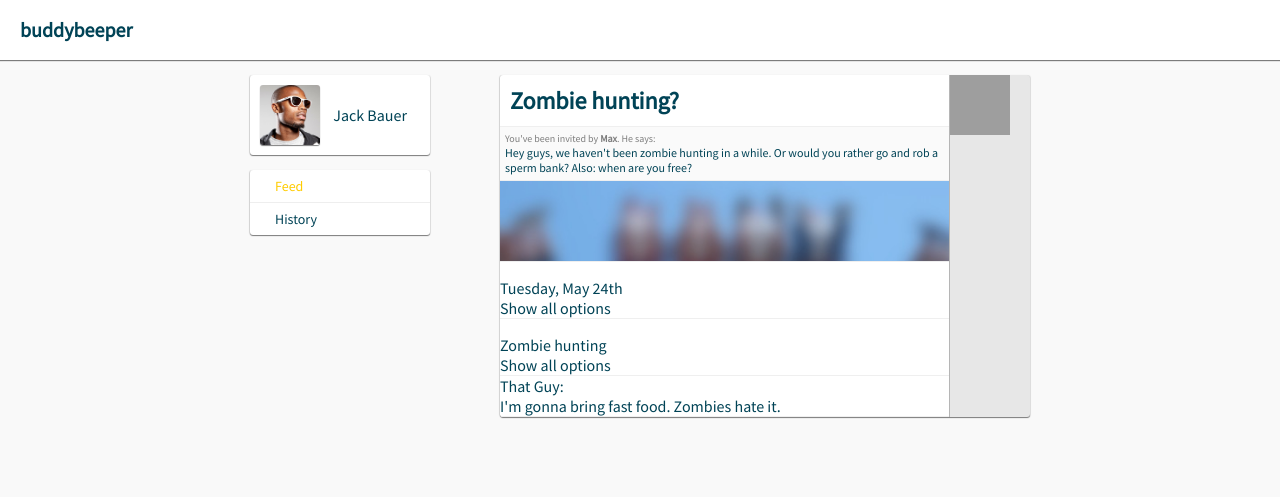
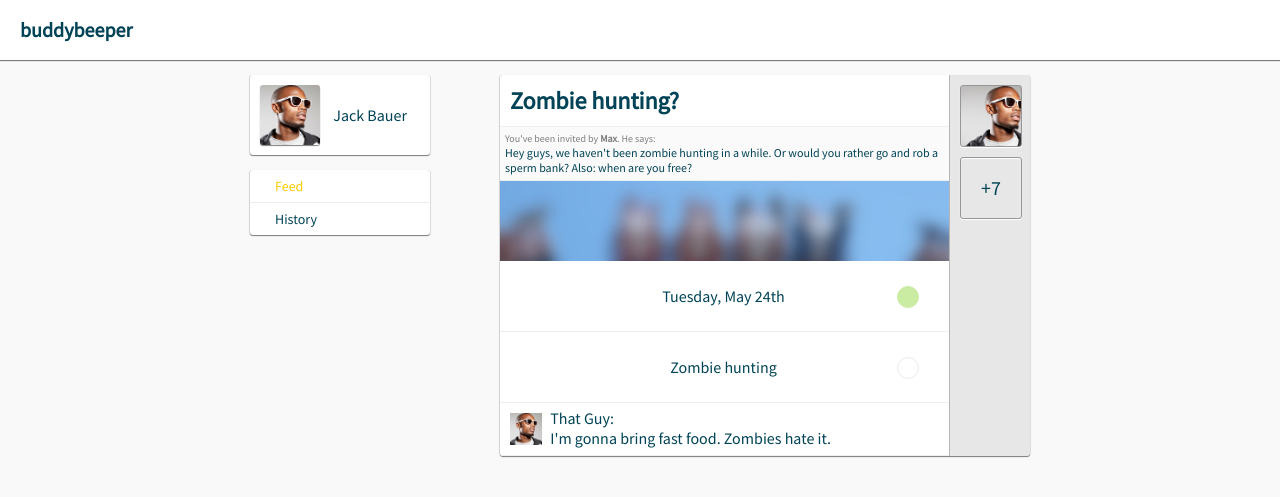
Before and after one commit to aimed/buddybeeper-server, a PHP site: page / in a window 1280 px wide. Shown: the top 497 px of the page. Run offline with PHP 8.4, Linux system fonts and the light colour scheme; grey boxes are pictures that could not be loaded.

Commit message:
frontend update

```diff
--- a/_web/assets/css/feed.css
+++ b/_web/assets/css/feed.css
@@ -1,7 +1,69 @@
 .feed {}
+	.feed .comment {
+		padding: 5px;
+		overflow: auto;
+		clear: both;
+	}
+		.feed .comment .image,
+		.feed .comment .message {
+			display: inline-block;
+			vertical-align: top;
+		}
+		.feed .comment .image {
+			padding: 1em;
+			margin: 5px;
+			background-position: center;
+			background-size: cover;
+		}
+		.feed .comment .text {
+			font-weight: lighter;
+		}
+	.feed .votes {
+		text-align: center;
+	}
+		.feed .votes .data {
+			position: relative;
+		}
+			.feed .votes .icon {
+
+			}
+			.feed .votes .text {
+				vertical-align: middle;
+				padding: 25px 0;
+				margin-left: 50px;
+			}
+			.feed .votes .vote {
+				padding: 10px;
+				float: right;
+				border: 1px solid #ccc;
+				border-radius: 50%;
+				margin-right: 30px;
+				opacity: 0.4;
+			}
+				.feed .votes .voted {
+					background-color: #79CF19;
+					border: 1px solid #79CF19;
+				}
+				.feed .votes:hover .vote {
+					opacity: 1;
+				}
+		.feed .votes .expand {
+			font-size: 9px;
+			font-weight: lighter;
+			color: #d7d7d7;
+			background: #f7f7f7;
+			overflow: hidden;
+			height: 0px;
+			transition: 0.1s height linear;
+			line-height: 1.6666666667;
+		}
+			.feed .votes:hover .expand {
+				height: 15px;
+			}
 	.feed .banner {
 		height: 80px;
 		background-size: cover;
+		border-bottom: 0 !important;
 	}
 	.feed .details {
 		background-color: #fafafa;
@@ -33,6 +95,21 @@
 		display: block;
 		height: 60px;
 		width: 60px;
+		margin: 10px;
+		background-size: cover;
+		border-radius: 3px;
+		border: 1px solid #979797;
+		-moz-box-shadow:    0px 1px 1px 0px #FFFFFF;
+		-webkit-box-shadow: 0px 1px 1px 0px #FFFFFF;
+		box-shadow:         0px 1px 1px 0px #FFFFFF;
+	}
+	.feed .person.list {
+		font-size: 20px;
+		vertical-align: middle;
+		text-align: center;
+		line-height: 3;
+		box-shadow: 0px 1px 1px 0px #FFFFFF,
+					0px 1px 1px 0px #FFFFFF inset;
 	}
 	.feed .desc {
 		width: 449px;
--- a/_web/static/home.html
+++ b/_web/static/home.html
@@ -12,34 +12,32 @@
 				</div>
 				<div class="banner section" style="background-image: url(/assets/img/event_blurred.jpg);"></div>
 				<div class="date votes section">
-					<div class="bar">
-						<p style="height: 40%;"></p>
+					<div class="data">
+						<div class="icon"></div>
+						<div class="text">Tuesday, May 24th<span class="vote voted"></span></div>
 					</div>
-					<div class="icon"></div>
-					<div class="content">Tuesday, May 24th</div>
-					<div class="vote voted"></div>
 					<div class="expand">Show all options</div>
 				</div>
-				<div class="activites votes section">
-					<div class="bar">
-						<p style="height: 40%;"></p>
+				<div class="activity votes section">
+					<div class="data">
+						<div class="icon"></div>
+						<div class="text">Zombie hunting<span class="vote"></span></div>
 					</div>
-					<div class="icon"></div>
-					<div class="content">Zombie hunting</div>
-					<div class="vote"></div>
 					<div class="expand">Show all options</div>
 				</div>
 				<div class="comments section">
 					<div class="comment">
-						<div class="image" style="background-image: url(/assets/sample_image_1.jpg);"></div>
-						<div class="user">That Guy:</div>
-						<div class="text">I'm gonna bring fast food. Zombies hate it.</div>
+						<div class="image" style="background-image: url(/assets/img/sample_image_1.jpg);"></div>
+						<div class="message">
+							<div class="user">That Guy:</div>
+							<div class="text">I'm gonna bring fast food. Zombies hate it.</div>
+						</div>
 					</div>
 				</div>
 			</div><!--
 			--><div class="invited">
-				<div class="person" style="background-image: url(/assets/sample_image_1.jpg);"></div>
-				<div class="person show_list"></div>
+				<div class="person" style="background-image: url(/assets/img/sample_image_1.jpg);"></div>
+				<div class="person list">+7</div>
 			</div>
 		</div>
 	</div>
--- a/_web/static/index.html
+++ b/_web/static/index.html
@@ -31,7 +31,7 @@
 						</div>
 					</div>
 					<div class="menu pagelet">
-						<div class="item"><a class="active">Feed</a></div>
+						<div class="item"><a href="/" class="active">Feed</a></div>
 						<div class="item"><a>History</a></div>
 					</div>
 				</div><!--
```
